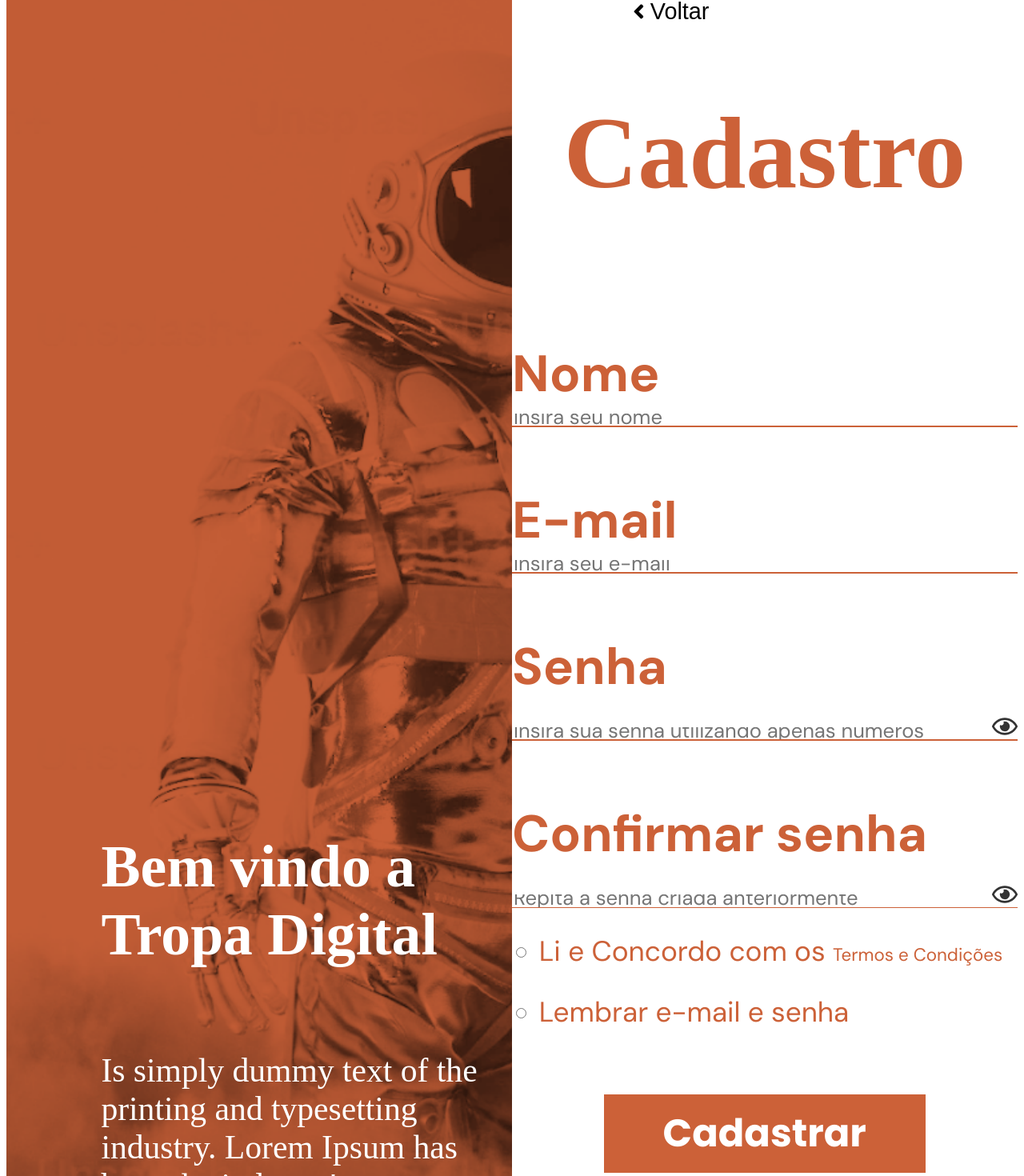
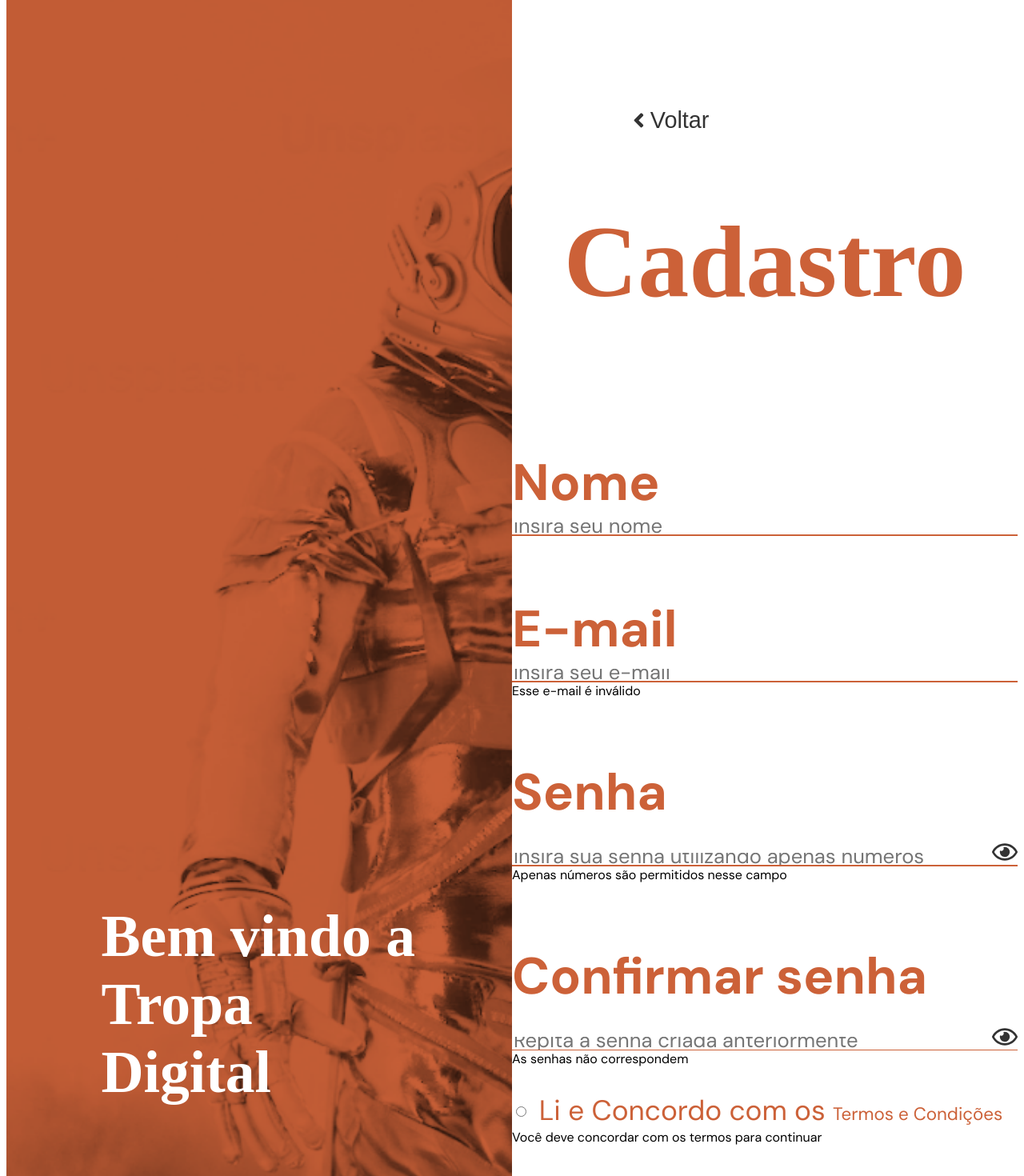
Before and after one commit to biaTrivillin/tropa-digital-teste, a React (Vite) app: page /cadastro in a window 1280 px wide. Shown: the part 11-1481 px from the top of the page at 80% size. Built offline with nearby package versions, Linux system fonts and the light colour scheme; the HTML template or start-up script is replaced by a standard one.

Commit message:
created error messages span

```diff
--- a/src/components/layout/Button.jsx
+++ b/src/components/layout/Button.jsx
@@ -5,7 +5,9 @@
 function Button (props) {
 
     return (
-        <input className="submit_btn" type="submit" id={props.id} value={props.value}></input>
+        <div className='btn_container'>
+            <input className="submit_btn" type="submit" id={props.id} value={props.value}></input>
+        </div>
     )
 }
 
--- a/src/components/layout/FormLogin.jsx
+++ b/src/components/layout/FormLogin.jsx
@@ -23,6 +23,7 @@
             <input id="radio_login" type="radio"></input>
             <label htmlFor="radio_login">Lembrar e-mail e senha</label>
           </div>
+          <span>Login ou senha incorretos</span>
         </fieldset>
         <Button value="Entrar" id="login_btn" />
         <div className='forgot_pass_btn_container'>
--- a/src/components/layout/FormSignUp.jsx
+++ b/src/components/layout/FormSignUp.jsx
@@ -1,4 +1,3 @@
-// import '../../styles/Form.css'
 import { FaRegEye } from "react-icons/fa";
 import Button from './Button';
 
@@ -15,20 +14,24 @@
           <label htmlFor='email_signup'>E-mail</label>
           <input className="input_text" id="email_signup" required='required' type="text" placeholder="Insira seu e-mail"></input>
         </div>
+        <span>Esse e-mail é inválido</span>
         <div className='input_text_container'>
           <label htmlFor='password_signup'>Senha</label>
           <button><FaRegEye className='input_svg' /></button>
           <input className="input_text" id="password_signup" required='required' type="password" placeholder="Insira sua senha utilizando apenas números"></input>
         </div>
+        <span>Apenas números são permitidos nesse campo</span>
         <div className='input_text_container'>
           <label htmlFor='password_confirm_signup'>Confirmar senha</label>
           <button><FaRegEye className='input_svg' /></button>
           <input className="input_text" id="password_confirm_signup" required='required' type="password" placeholder="Repita a senha criada anteriormente"></input>
         </div>
+        <span>As senhas não correspondem</span>
         <div className='input_radio_container'>
           <input id="radio_terms" type="radio"></input>
           <label htmlFor="radio_terms">Li e Concordo com os <a>Termos e Condições</a></label>
         </div>
+        <span>Você deve concordar com os termos para continuar</span>
         <div className='input_radio_container'>
           <input id="radio_remember_information" type="radio"></input>
           <label htmlFor="radio_remember_information">Lembrar e-mail e senha</label>
--- a/src/styles/Button.css
+++ b/src/styles/Button.css
@@ -10,14 +10,29 @@
     font-weight: 700;
     color: var(--background-color);
     cursor: pointer;
+}
+.btn_container {
     opacity: 0;
     animation: appear-pop 0.5s ease-in 2s 1 forwards;
 }
-
+.submit_btn:hover {
+    transform: scale(1.1);
+    transition: 0.3s;
+}
+.submit_btn:active {
+    transform: scale(1);
+    transition: none;
+}
 #signup_btn {
     margin-bottom: 8rem;
 }
-
 #login_btn {
     margin-top: 4rem;
 }
+
+
+@media (max-height: 900px) {
+    #confirm_email_btn, #forgot_pass_btn{
+        font-size: 2rem;
+    }
+}
--- a/src/styles/Login-SignUp.css
+++ b/src/styles/Login-SignUp.css
@@ -8,8 +8,9 @@
   display: flex;
   align-items: center;
   flex-direction: column;
-  justify-content: end;
+  justify-content: center;
   margin-bottom: 3.8rem;
+  margin-top: 8.5rem;
   opacity: 0;
   animation: appear 1s ease-in-out 1s 1 forwards;
 }
@@ -45,9 +46,19 @@
   align-items: center;
   align-self: flex-start;
   font-size: 1.8rem;
+  color: var(--text-color);
+  background-color: transparent;
   border: none;
-  background: transparent;
   cursor: pointer;
+}
+.back_btn:hover {
+  color: var(--secondary-color);
+}
+.back_btn:hover svg {
+  animation: is-bouncing 1s ease-in-out infinite forwards;
+}
+.back_btn:active {
+  transform: scale(0.9);
 }
 .form_content .back_btn svg {
   font-size: 1.8rem;
--- a/src/styles/PresentationSection.css
+++ b/src/styles/PresentationSection.css
@@ -4,11 +4,12 @@
   background-image: url(../assets/imgs/presentation.png);
   background-repeat: no-repeat;
   background-size: cover;
-  padding: 0 0 6.7rem 7.4rem;
+  padding: 0 6.7rem 6.7rem 7.4rem;
+  position: relative;
   display: flex;
   flex-direction: column;
   justify-content: flex-end;
-  animation: slide-in 2s ease-in-out 1 forwards;
+  animation: slide-in 1.5s ease-in-out 1 forwards;
 }
 .presentation_content h1 {
   font-size: 4.6rem;
--- a/src/styles/animations.css
+++ b/src/styles/animations.css
@@ -41,3 +41,13 @@
         opacity: 1;
     }
 }
+
+@keyframes is-bouncing {
+    50% {
+        transform: translateX(-0.5rem);
+    }
+
+    100% {
+        transform: translateX(0rem);
+    }
+}
--- a/src/styles/forms.css
+++ b/src/styles/forms.css
@@ -93,3 +93,12 @@
 #show_pass_btn {
   cursor: pointer;
 }
+.error{
+  color: var(--error-color);
+  font-family: var(--main-font);
+  font-size: 1.2rem;
+  opacity: 0;
+}
+.show_error{
+  opacity: 1;
+}
--- a/src/styles/global.css
+++ b/src/styles/global.css
@@ -7,4 +7,5 @@
     --background-color: #FFFF;
     --secondary-color: #CC6138;
     --text-color: #333333;
+    --error-color: #B90000;
 }
--- a/src/styles/index.css
+++ b/src/styles/index.css
@@ -6,11 +6,9 @@
     box-sizing: border-box;
     font-size: 62.5%;
 }
-
 #root, .content {
     height: 100vh;
 }
-
 body {
     min-height: 100vh;
     width: 100%;
@@ -20,3 +18,28 @@
 
     font-family: var(--main-font);
 }
+
+
+::-webkit-scrollbar-track {
+    background-color: var(--background-color);
+}
+::-webkit-scrollbar {
+    width: 7px;
+    background: var(--background-color);
+}
+::-webkit-scrollbar-thumb {
+    background: var(--secondary-color);
+}
+
+
+@media (max-width: 720px) {
+    * {
+        font-size: 50%;
+    }
+}
+@media (max-height: 720px) {
+    * {
+        font-size: 60%;
+    }
+
+}
```
Also changed, not shown: src/styles/popups.css (+18 -1 lines). Lines whose indentation alone changed are shown as unchanged.
